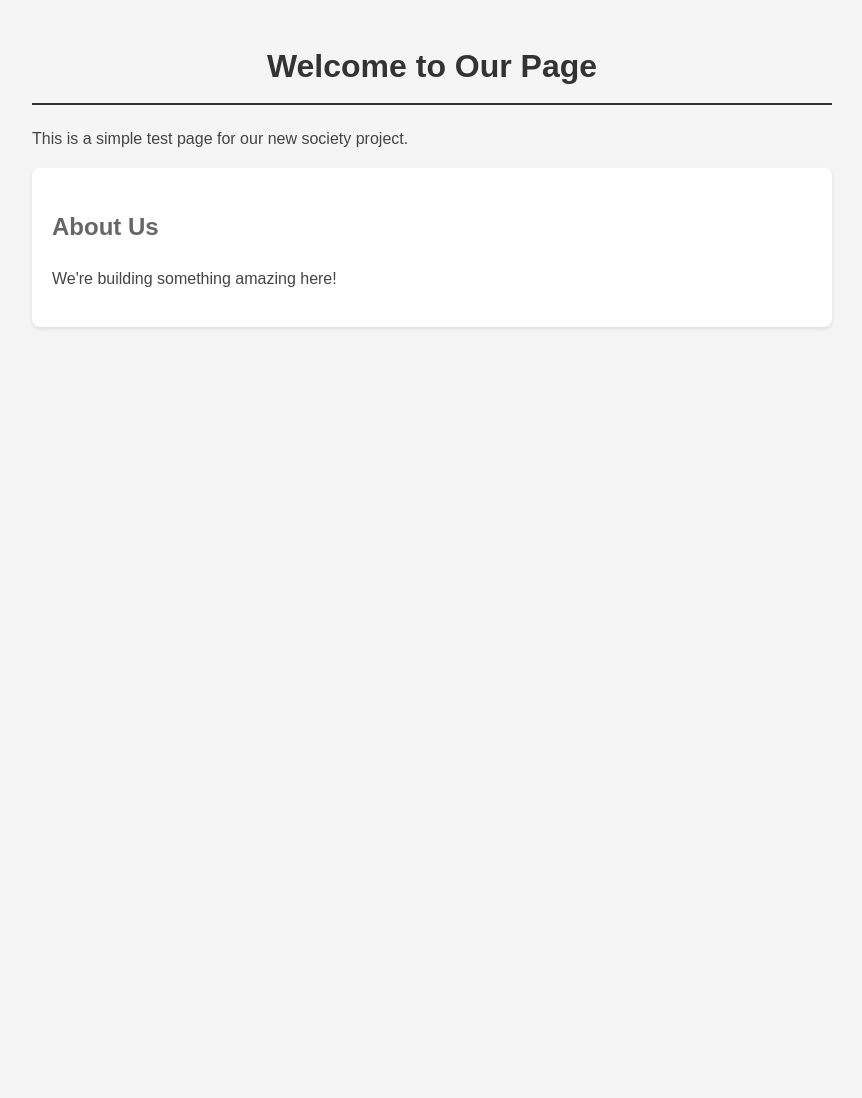
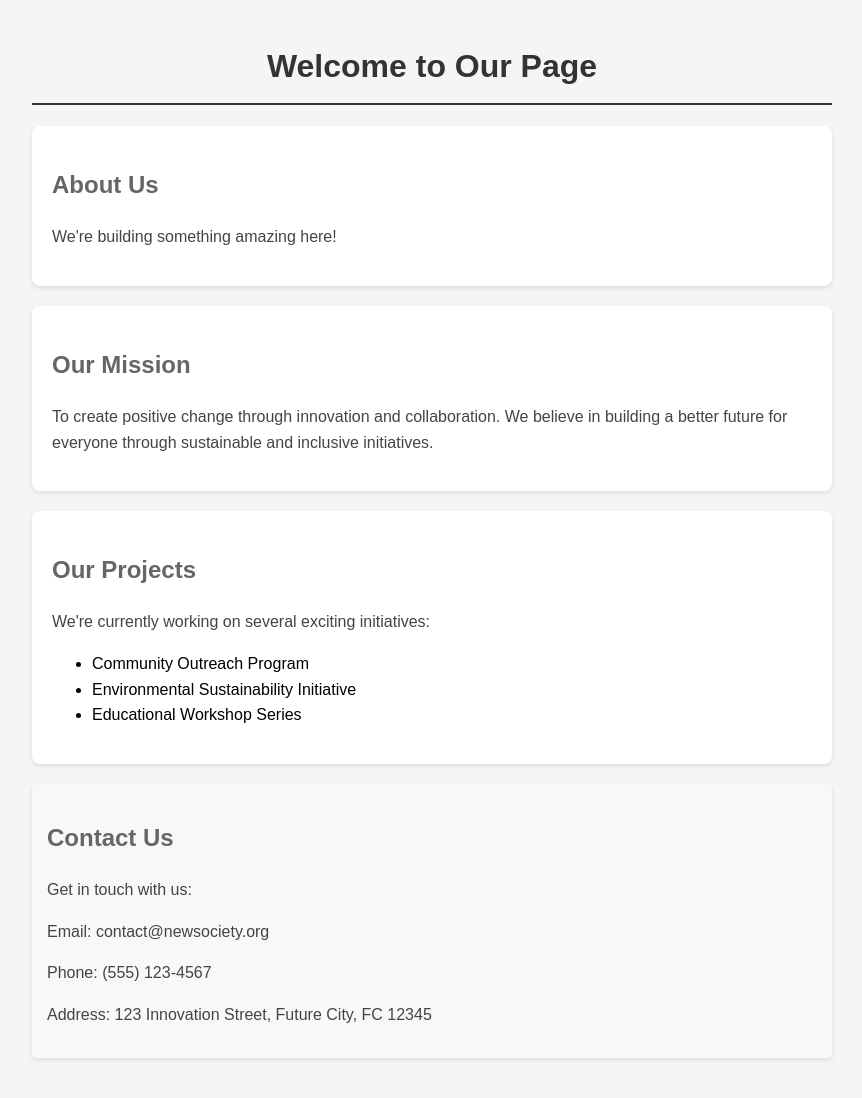
Before and after one commit to collinshen123/new-society-test, a plain HTML site: page index.html in a window 1280 px wide. Shown: the whole page, without its empty margins (208-1070 px from the left). Before the commit the page ends 800 px from the top, so only its background shows below. Drawn offline with Linux system fonts and the light colour scheme.

Commit message:
Add new content sections

```diff
--- a/index.html
+++ b/index.html
@@ -24,6 +24,7 @@
             padding: 20px;
             border-radius: 8px;
             box-shadow: 0 2px 4px rgba(0,0,0,0.1);
+            margin-bottom: 20px;
         }
         h2 {
             color: #666;
@@ -31,14 +32,41 @@
         p {
             color: #444;
         }
+        .contact-info {
+            background-color: #f8f8f8;
+            padding: 15px;
+            border-radius: 4px;
+        }
     </style>
 </head>
 <body>
     <h1>Welcome to Our Page</h1>
-    <p>This is a simple test page for our new society project.</p>
     <div class="content">
         <h2>About Us</h2>
         <p>We're building something amazing here!</p>
     </div>
+
+    <div class="content">
+        <h2>Our Mission</h2>
+        <p>To create positive change through innovation and collaboration. We believe in building a better future for everyone through sustainable and inclusive initiatives.</p>
+    </div>
+
+    <div class="content">
+        <h2>Our Projects</h2>
+        <p>We're currently working on several exciting initiatives:</p>
+        <ul>
+            <li>Community Outreach Program</li>
+            <li>Environmental Sustainability Initiative</li>
+            <li>Educational Workshop Series</li>
+        </ul>
+    </div>
+
+    <div class="content contact-info">
+        <h2>Contact Us</h2>
+        <p>Get in touch with us:</p>
+        <p>Email: contact@newsociety.org</p>
+        <p>Phone: (555) 123-4567</p>
+        <p>Address: 123 Innovation Street, Future City, FC 12345</p>
+    </div>
 </body>
 </html>
```
